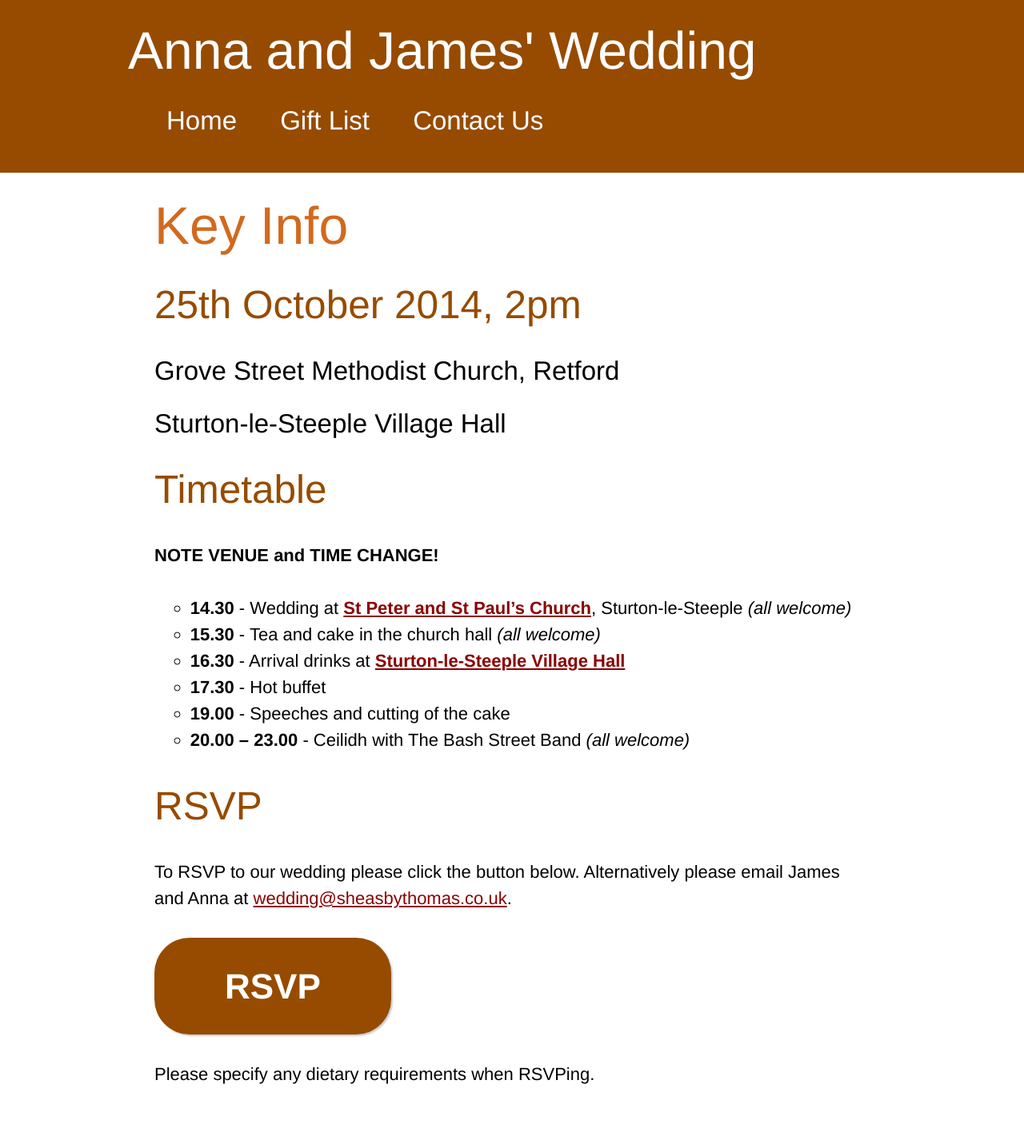
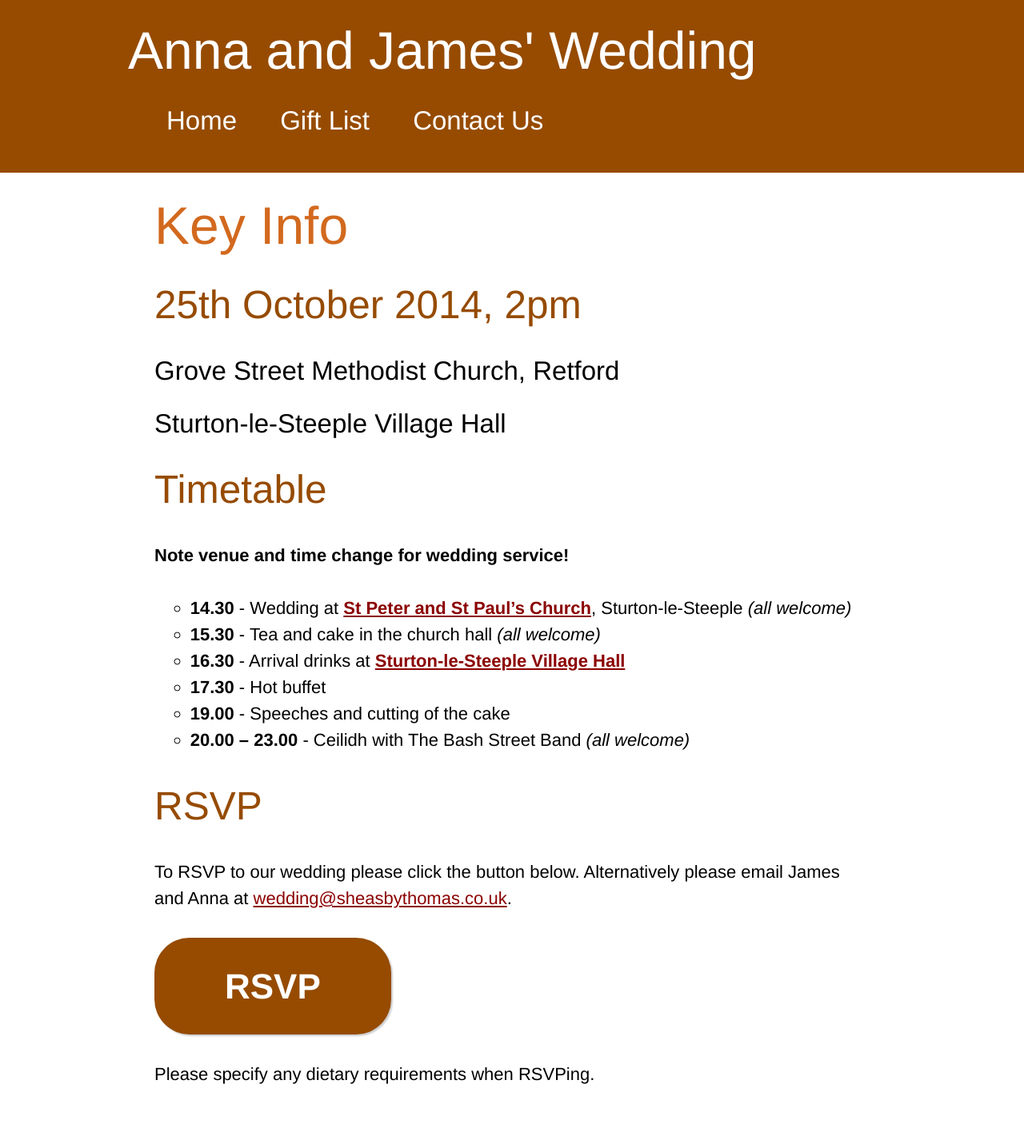
Before and after one commit to rightsaidjames/wedding, a Jekyll site: the page built from index.md, in a window 1280 px wide. Shown: the whole page at 80% size. Built offline with Jekyll 4.4.1, drawn with Linux system fonts in a browser that asks for light colours.

Commit message:
Update index.md

```diff
--- a/index.md
+++ b/index.md
@@ -11,7 +11,7 @@ title: Key Info
 
 ## Timetable
 
-**NOTE VENUE and TIME CHANGE!**
+**Note venue and time change for wedding service!**
 
 - **14.30** - Wedding at **[St Peter and St Paul's Church](https://goo.gl/maps/uUOB6)**, Sturton-le-Steeple *(all welcome)*
 - **15.30** - Tea and cake in the church hall *(all welcome)*
```
